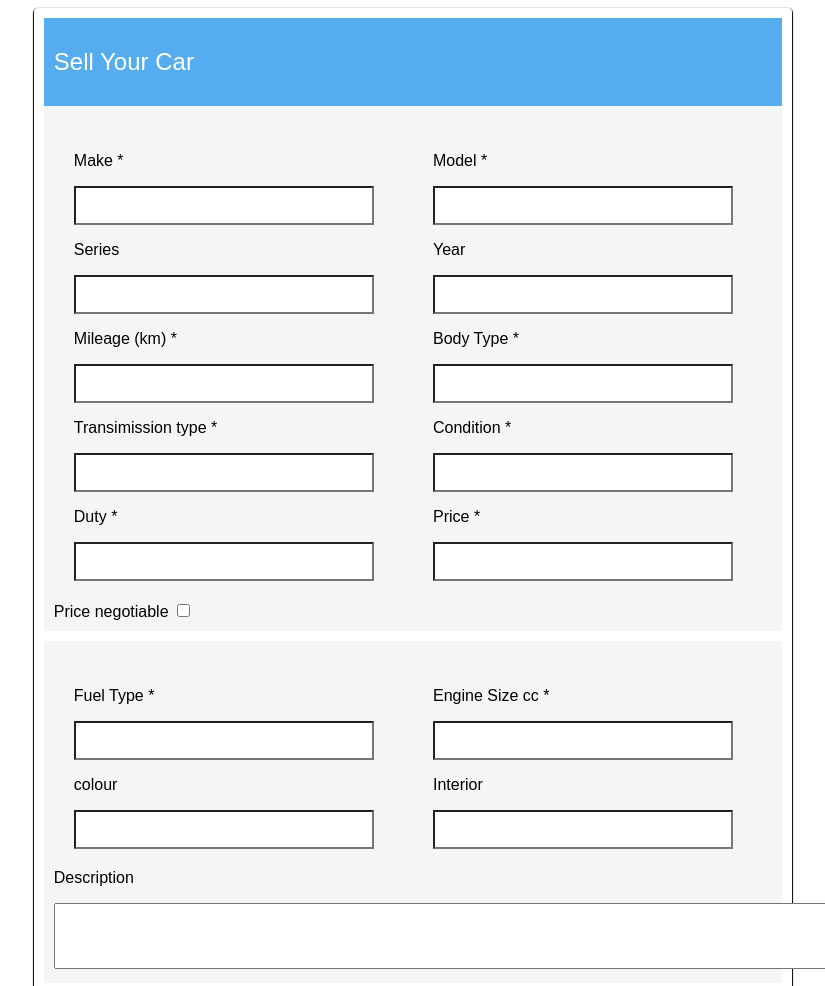
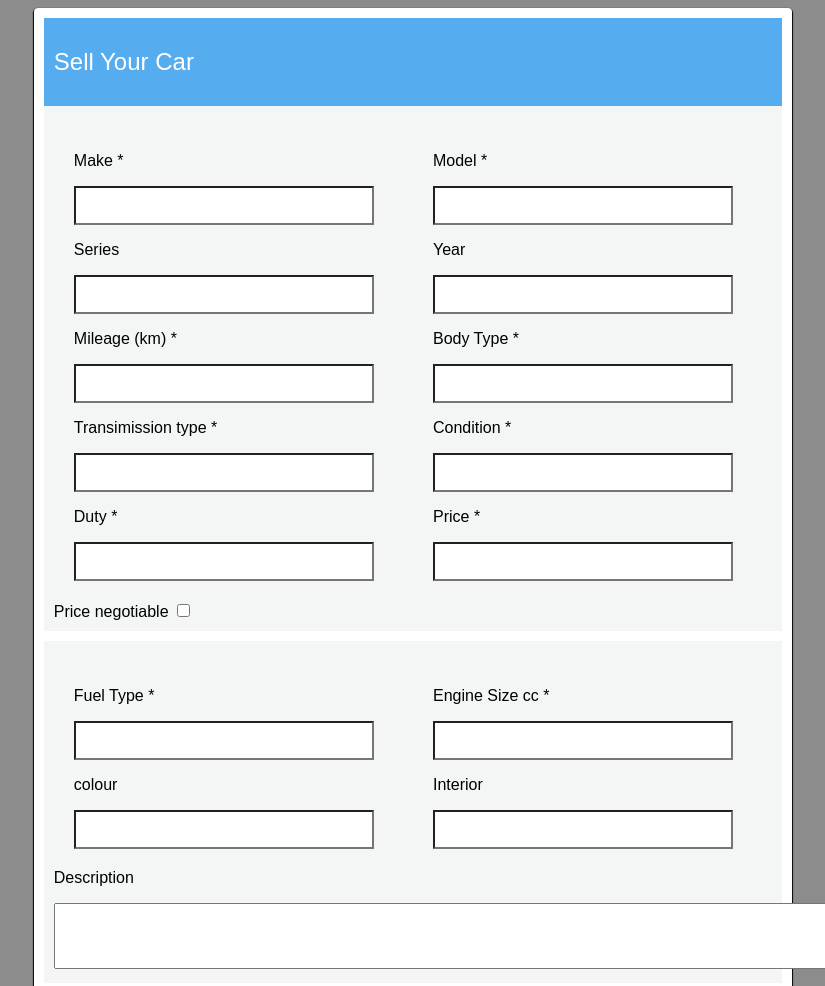
Before and after one commit to Dkabiswa/AutoMart, a plain HTML site: page UI/advert.html in a window 1280 px wide. Shown: the top 986 px of the page, without its empty margins (227-1052 px from the left). Drawn offline with Linux system fonts and the light colour scheme.

Commit message:
Change advert page body background color

```diff
--- a/UI/advert.css
+++ b/UI/advert.css
@@ -3,11 +3,8 @@
 }
 body {
 	font-family: sans-serif;
-<<<<<<< HEAD
+
 	background-color: rgba(0,0,0,.45);
-=======
-	background-color: #f1f1f1;
->>>>>>> 6d284bf4392a2f7ff8a507ec64ceb3df4a60423f
 }
 h2 {
 	color:;
```
